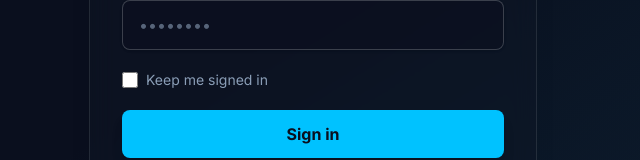
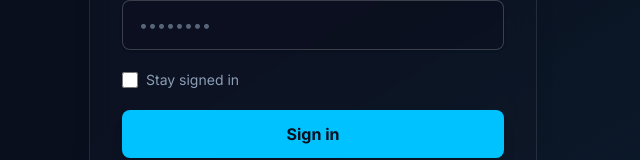
Before and after one commit to lakkanadulshan/computer-store-web, a React (Vite) app in the folder i-computer-frontend/: page /login in a window 1280 px wide. Shown: the part 397-557 px from the top of the page, without its empty margins (327-967 px from the left). Built offline with nearby package versions, Linux system fonts and the light colour scheme; no server answers.

Commit message:
test webhook trigger2

```diff
--- a/i-computer-frontend/src/pages/LoginPage.jsx
+++ b/i-computer-frontend/src/pages/LoginPage.jsx
@@ -144,7 +144,7 @@ export default function LoginPage() {
 
                         <label className="inline-flex items-center gap-2 cursor-pointer">
                             <input type="checkbox" className="w-4 h-4 rounded border-white/20 text-accent focus:ring-accent accent-accent" />
-                            <span className="text-sm text-muted">Keep me signed in</span>
+                            <span className="text-sm text-muted">Stay signed in</span>
                         </label>
 
                         <button
```
